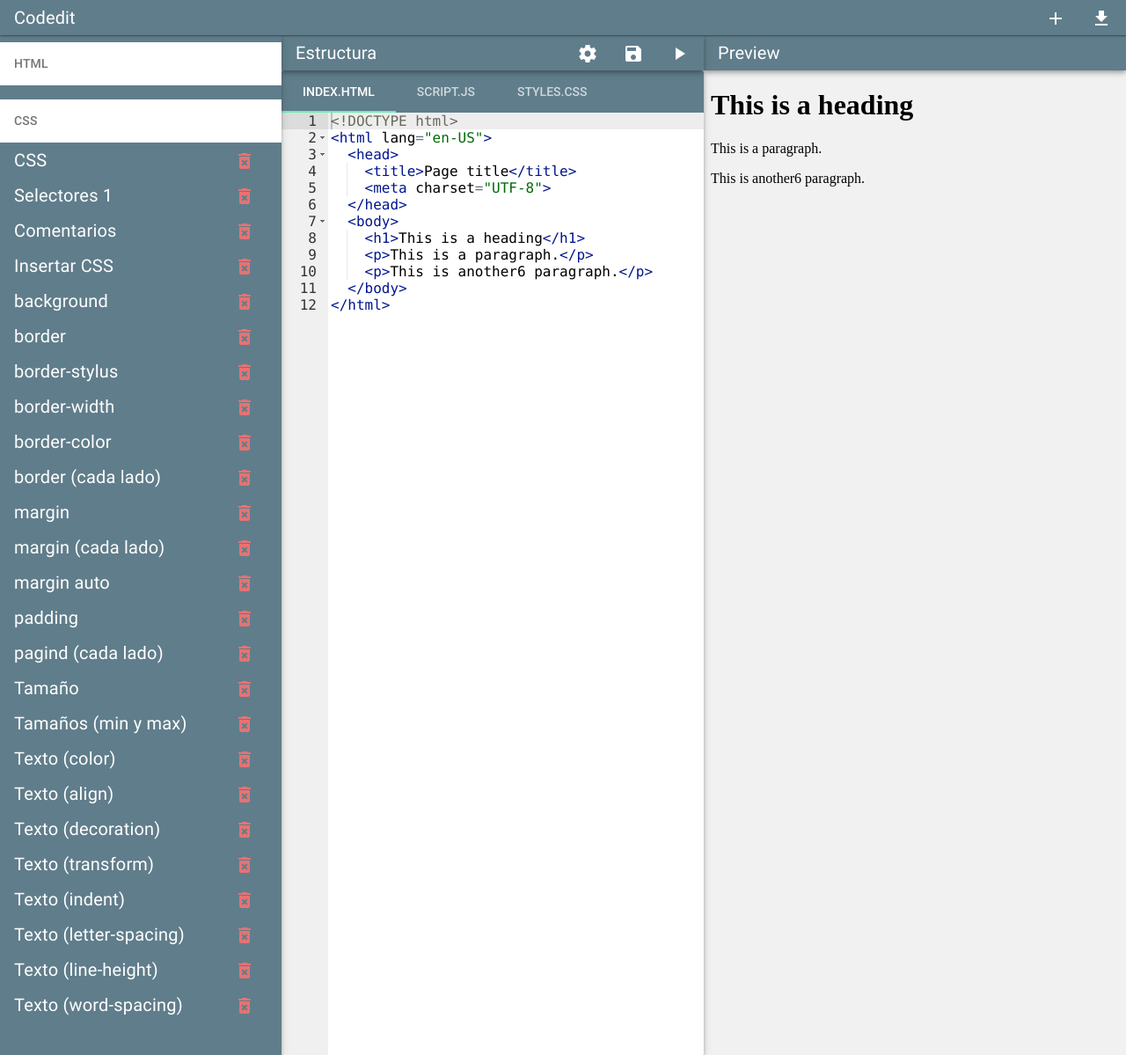
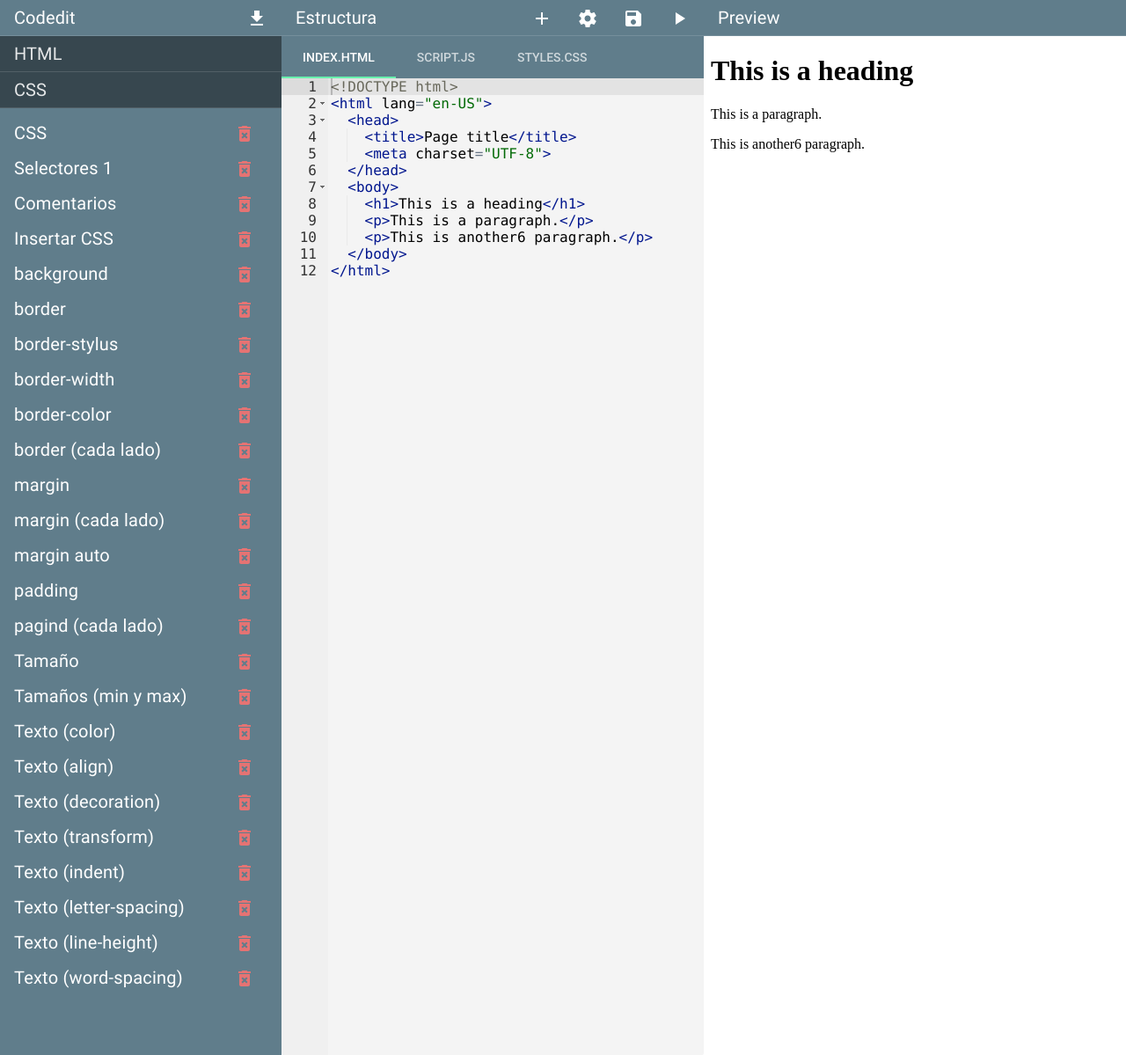
Before and after one commit to alexkander/curso-angular-material, a PHP site: page /editor/index.html in a window 1280 px wide. Shown: the whole page at 88% size. Run offline with PHP 8.4, Linux system fonts and the light colour scheme; some libraries are stand-ins or nearby versions.

Commit message:
new layout

```diff
--- /dev/null
+++ b/editor/css/animations.styl
@@ -0,0 +1,31 @@
+@import nib
+
+
+/*****************************************************************
+Expand
+*****************************************************************/
+.in-expand
+
+  &.ng-hide-add,
+  &.ng-hide-remove,
+  &.ng-enter,
+  &.ng-leave
+    display: block !important;
+    transition: all 0.4s;
+    transform-origin: top;
+
+  &.ng-enter,
+  &.ng-hide-remove
+    transform: scale3d(1,0,1);
+
+  &.ng-enter.ng-enter-active,
+  &.ng-hide-remove.ng-hide-remove-active
+    transform: scale3d(1,1,1);
+
+  &.ng-leave,
+  &.ng-hide-add
+    transform: scale3d(1,1,1);
+
+  &.ng-leave.ng-leave-active,
+  &.ng-hide-add.ng-hide-add-active
+    transform: scale3d(1,0,1);
--- a/editor/css/main.css
+++ b/editor/css/main.css
@@ -1,3 +1,6 @@
+body {
+  background-color: #fff;
+}
 md-toolbar h3 {
   margin: auto 0;
 }
@@ -31,8 +34,11 @@ md-list-item .md-list-item-inner {
   height: 40px;
   min-height: 40px;
 }
-.content {
-  background-color: #f1f1f1;
+.bbottom {
+  border-bottom: solid 1px rgba(255,255,255,0.133);
+}
+.bright {
+  border-right: solid 1px rgba(255,255,255,0.133);
 }
 .relative {
   position: relative;
@@ -53,15 +59,15 @@ md-list-item .md-list-item-inner {
 #list-ejemplos {
   z-index: 5;
 }
-#main-section {
-  z-index: 4;
-}
 #main-files {
   z-index: 3;
 }
 #main-files md-tab-content >div,
 #main-files md-tab-content >div>md-content {
   height: 100%;
+}
+#main-files .ace-tm {
+  background-color: #f4f4f4;
 }
 #editor {
   position: absolute;
--- a/editor/css/main.styl
+++ b/editor/css/main.styl
@@ -5,6 +5,9 @@ $code-height = (100% / 3)
 $md-cards-padding = 2px
 $tool-bar-height = 40px
 $list-item-height = 40px
+
+body
+  background-color: white
 
 md-toolbar
   h3
@@ -41,8 +44,11 @@ md-list-item .md-list-item-inner
   height: $list-item-height
   min-height: $list-item-height
 
-.content
-  background-color: #F1F1F1
+.bbottom
+  border-bottom: solid 1px #fff2
+
+.bright
+  border-right: solid 1px #fff2
 
 .relative
   position: relative
@@ -61,15 +67,14 @@ md-list-item .md-list-item-inner
   // md-content
   //   overflow: hidden
 
-#main-section
-  z-index: 4
-
 #main-files
   z-index: 3
   md-tab-content
     >div
     >div>md-content
       height:100%;
+  .ace-tm
+    background-color: #f4f4f4
 
 
 #editor
--- a/editor/index.html
+++ b/editor/index.html
@@ -12,6 +12,7 @@
     <link rel="stylesheet" href="vendor/roboto.css"/>
     <link rel="stylesheet" href="vendor/angular-material.min.css"/>
     <link rel="stylesheet" href="css/main.css"/>
+    <link rel="stylesheet" href="css/animations.css"/>
 
     <style type="text/css">
         /**
@@ -28,42 +29,35 @@
 
   <body ng-app="app" layout="row" ng-cloak>
 
-    <div flex layout="column" tabIndex="-1" role="main" ng-controller="GlobalCtrl">
+    <md-content ng-controller="GlobalCtrl" flex layout="row" class="md-primary" tabIndex="-1" role="main" >
 
-      <md-toolbar id="main-toolbar" layout="row" class="md-whiteframe-z1">
+      <md-sidenav layout="column"
+        id="list-ejemplos"
+        md-component-id="ejemplos"
+        ng-click="toggleSideBar('ejemplos')" aria-label="Ver ejemplos"
+        md-disable-backdrop
+        md-is-locked-open="true">
+
+        <md-toolbar id="main-toolbar" layout="row" class="bbottom">
           <div class="md-toolbar-tools">
             <h3>Codedit</h3>
             <span flex></span>
-          <md-button ng-click="add()" aria-label="Nuevo" class="md-icon-button" ng-show="isLocal">
-            <md-icon md-svg-icon="add"></md-icon>
-          </md-button>
             <md-button href="server/zip.php" aria-label="Descargar" class="md-icon-button">
               <md-icon md-svg-icon="download"></md-icon>
             </md-button>
           </div>
         </md-toolbar>
 
-      <md-content flex layout="row" class="md-primary">
-
-        <md-sidenav
-          id="list-ejemplos"
-          md-component-id="ejemplos"
-          ng-click="toggleSideBar('ejemplos')" aria-label="Ver ejemplos"
-          md-disable-backdrop
-          md-is-locked-open="true"
-          md-whiteframe="4"
-          layout="column">
-
         <md-toolbar flex layout="column">
           <md-content flex>
-              <md-list ng-repeat="(group, ids) in samples.ddd.groups" ng-if="ids.length">
-                <md-subheader class="md-no-sticky" ng-click="toggleGroup(group)">
-                  <div layout="row">
-                    <div>{{group | groupText}}</div>
-                    <span flex></span>
+            <div ng-repeat="(group, ids) in samples.ddd.groups" ng-if="ids.length">
+              <md-toolbar ng-click="toggleGroup(group)" class="md-hue-2 bbottom">
+                <div class="md-toolbar-tools">
+                  {{group | groupText}}
                 </div>
-                </md-subheader>
-                <md-content ng-hide="ghiddens[group]">
+              </md-toolbar>
+              <md-list class="in-expand" ng-hide="ghiddens[group]">
+                <md-content>
                   <md-list-item ng-init="p = samples.ddd.records[id]" ng-repeat="id in ids" ng-click="m.select(p)" ng-class="{'selected' : p === selected}">
                     <p>{{p.name}}</p>
                     <md-button ng-if="isLocal" ng-click="delete(p, $event)" aria-label="Eliminar proyecto" class="md-icon-button md-warn md-hue-1">
@@ -72,19 +66,20 @@
                   </md-list-item>
                 </md-content>
               </md-list>
+            </div>
           </md-content>
-
         </md-toolbar>
 
       </md-sidenav>
 
-        <md-content id="main-section" flex layout-gt-xs="row" class="content">
-
-          <md-content flex id="main-files" layout="column" md-whiteframe="4">
-            <md-toolbar md-whiteframe="4">
+      <section flex id="main-files" layout="column">
+        <md-toolbar class="bbottom">
           <div class="md-toolbar-tools">
             <h3>{{selected.name}}</h3>
             <span flex></span>
+            <md-button ng-click="add()" aria-label="Nuevo" class="md-icon-button" ng-show="isLocal">
+              <md-icon md-svg-icon="add"></md-icon>
+            </md-button>
             <md-button ng-click="setup($event)" aria-label="Editar" class="md-icon-button md-hue-1">
               <md-icon md-svg-icon="settings"></md-icon>
             </md-button>
@@ -96,8 +91,7 @@
             </md-button>
           </div>
         </md-toolbar>
-            <md-content flex layout="column">
-              <md-tabs flex layout="column" class="md-primary" md-whiteframe="4">
+        <md-tabs flex layout="column" class="md-primary">
           <md-tab flex ng-repeat="(url, code) in codes">
             <md-tab-label>{{url}}</md-tab-label>
             <md-tab-body flex layout="column">
@@ -105,79 +99,20 @@
             </md-tab-body>
           </md-tab>
         </md-tabs>
-            </md-content>
-          </md-content>
+      </section>
 
-          <md-content flex layout="column">
-            <md-toolbar md-whiteframe="4">
+      <section flex layout="column">
+        <md-toolbar class="bbottom">
           <div class="md-toolbar-tools">
             <h3>Preview</h3>
           </div>
         </md-toolbar>
         <md-content flex layout="column">
-              <!-- <iframe flex srcdoc="{{resultHtml | trust}}" class="iframe-result"></iframe> -->
           <iframe flex ng-src="{{resultUrl}}" class="iframe-result"></iframe>
         </md-content>
-          </md-content>
-
-<!--           <div flex class="relative">
-            <div id="editor">
-              <div id="col-code" layout="column">
-                <md-card ng-class="{flex: conf.show.html}">
-                  <md-toolbar>
-                    <div class="md-toolbar-tools">
-                      <md-button ng-click="conf.show.html=!conf.show.html" aria-label="Ver HTML" class="md-icon-button">
-                        <md-icon md-svg-icon="{{conf.show.html?'down':'up'}}"></md-icon>
-                      </md-button>
-                      <h3>HTML</h3>
-                      <span flex></span>
-                    </div>
-                  </md-toolbar>
-                  <md-content flex ng-model="code.html" ui-ace="aceOptions('html')"></md-content>
-                </md-card>
-                <md-card ng-class="{flex: conf.show.css}">
-                  <md-toolbar>
-                    <div class="md-toolbar-tools">
-                      <md-button ng-click="conf.show.css=!conf.show.css" aria-label="Ver HTML" class="md-icon-button">
-                        <md-icon md-svg-icon="{{conf.show.css?'down':'up'}}"></md-icon>
-                      </md-button>
-                      <h3>CSS</h3>
-                    </div>
-                  </md-toolbar>
-                  <md-content flex ng-model="code.css" ui-ace="aceOptions('css')"></md-content>
-                </md-card>
-                <md-card ng-class="{flex: conf.show.js}">
-                  <md-toolbar>
-                    <div class="md-toolbar-tools">
-                      <md-button ng-click="conf.show.js=!conf.show.js" aria-label="Ver HTML" class="md-icon-button">
-                        <md-icon md-svg-icon="{{conf.show.js?'down':'up'}}"></md-icon>
-                      </md-button>
-                      <h3>JS</h3>
-                    </div>
-                  </md-toolbar>
-                  <md-content flex ng-model="code.js" ui-ace="aceOptions('javascript')"></md-content>
-                </md-card>
-              </div>
-              <div id="col-result" layout="column">
-                <md-card flex>
-                  <md-toolbar>
-                    <div class="md-toolbar-tools">
-                      <h3>Preview</h3>
-                      <span flex></span>
-                    </div>
-                  </md-toolbar>
-                  <md-content flex layout="column">
-                    <iframe flex ng-src="{{selected.url}}" class="iframe-result"></iframe>
-                  </md-content>
-                </md-card>
-              </div>
-            </div>
-          </div> -->
-        </md-content>
+      </section>
 
     </md-content>
-
-    </div>
 
     <script src="vendor/ace/ace.js"></script>
 
```
Also changed, not shown: editor/css/animations.css (added, +51 -0 lines), editor/src/app.js (+50 -12 lines). Lines whose indentation alone changed are shown as unchanged.
